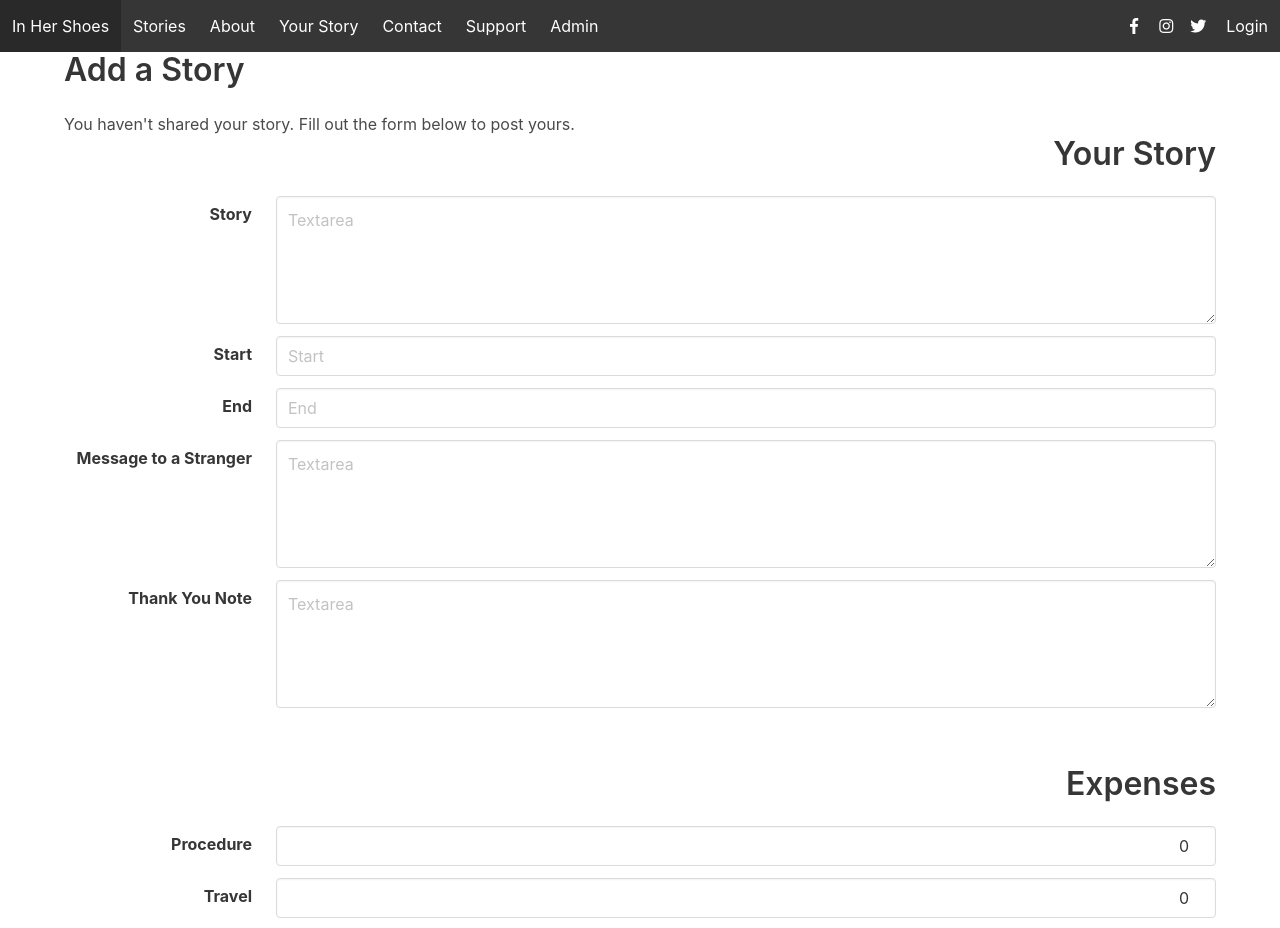
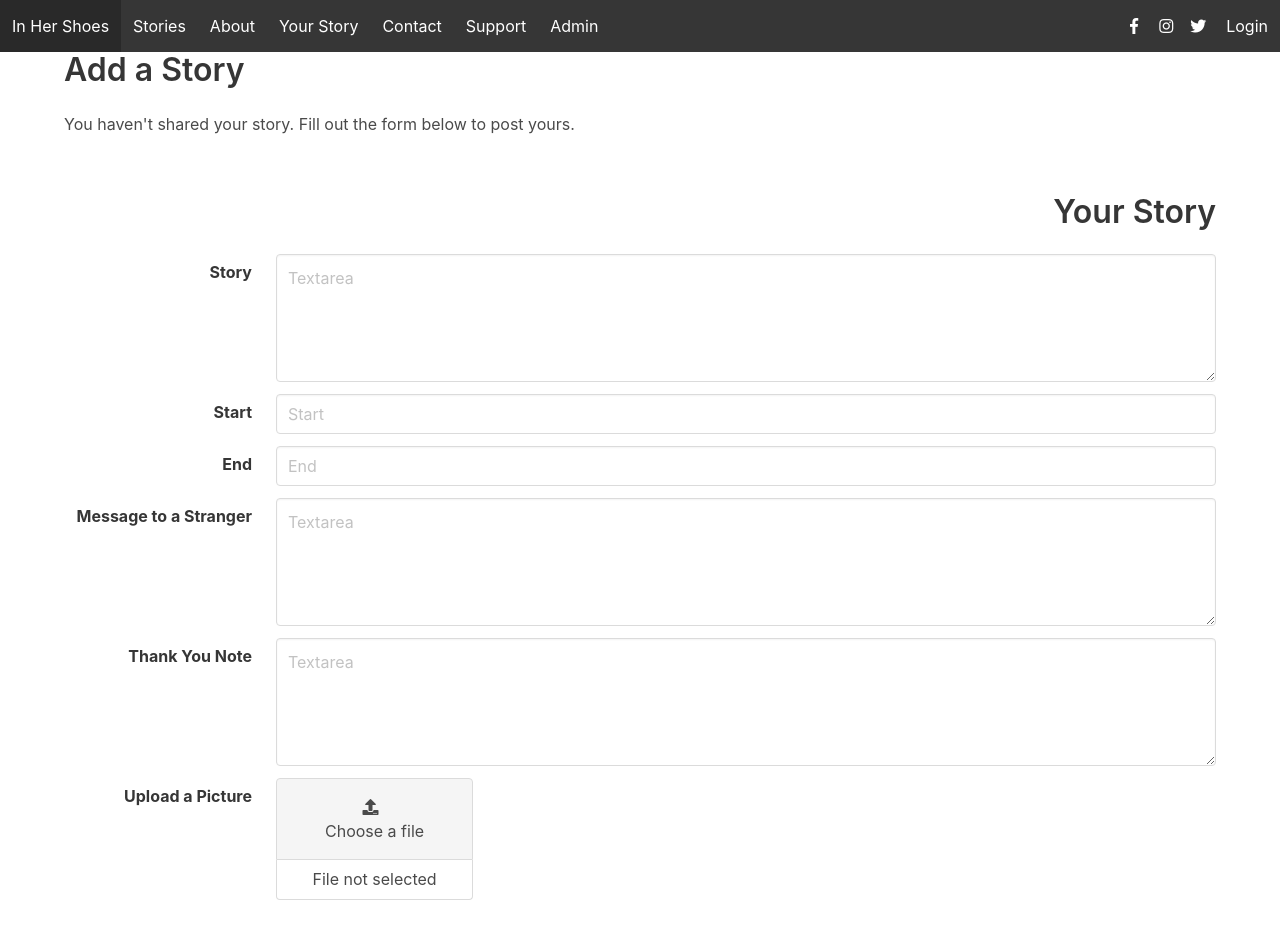
Before and after one commit to digitalinteraction/in-her-shoes-webapp, a Vue app: page /user/stories in a window 1280 px wide. Shown: the top 928 px of the page. Built offline with nearby package versions, Linux system fonts and the light colour scheme; what idle-vue would draw is missing.

Commit message:
:lipstick: Adding file upload button

```diff
--- a/src/components/story/NewStory.vue
+++ b/src/components/story/NewStory.vue
@@ -1,6 +1,6 @@
 <template lang="pug">
     div#new-story
-        div
+        div.form
             h1.title.has-text-right Your Story
             div.field.is-horizontal
                 div.field-label.is-normal
@@ -58,6 +58,24 @@
                                 placeholder="Textarea",
                                 v-model="thankYouNote"
                             )
+
+            div.field.is-horizontal
+                div.field-label.is-normal
+                    label.label Upload a Picture
+                div.field-body
+                    div.field
+                        div.control
+                            div.file.has-name.is-boxed
+                                label.file-label
+                                    input.file-input(
+                                        type="file",
+                                        name="header"
+                                    )
+                                    span.file-cta
+                                        span.file-icon
+                                            i.fas.fa-upload
+                                        span.file-label Choose a file
+                                    span.file-name.has-text-centered File not selected
 
         div#expenses
             h1.title.has-text-right Expenses
@@ -238,4 +256,7 @@ export default {
 #expenses {
   margin-top: 5%;
 }
+.form {
+  margin-top: 5%;
+}
 </style>
```
